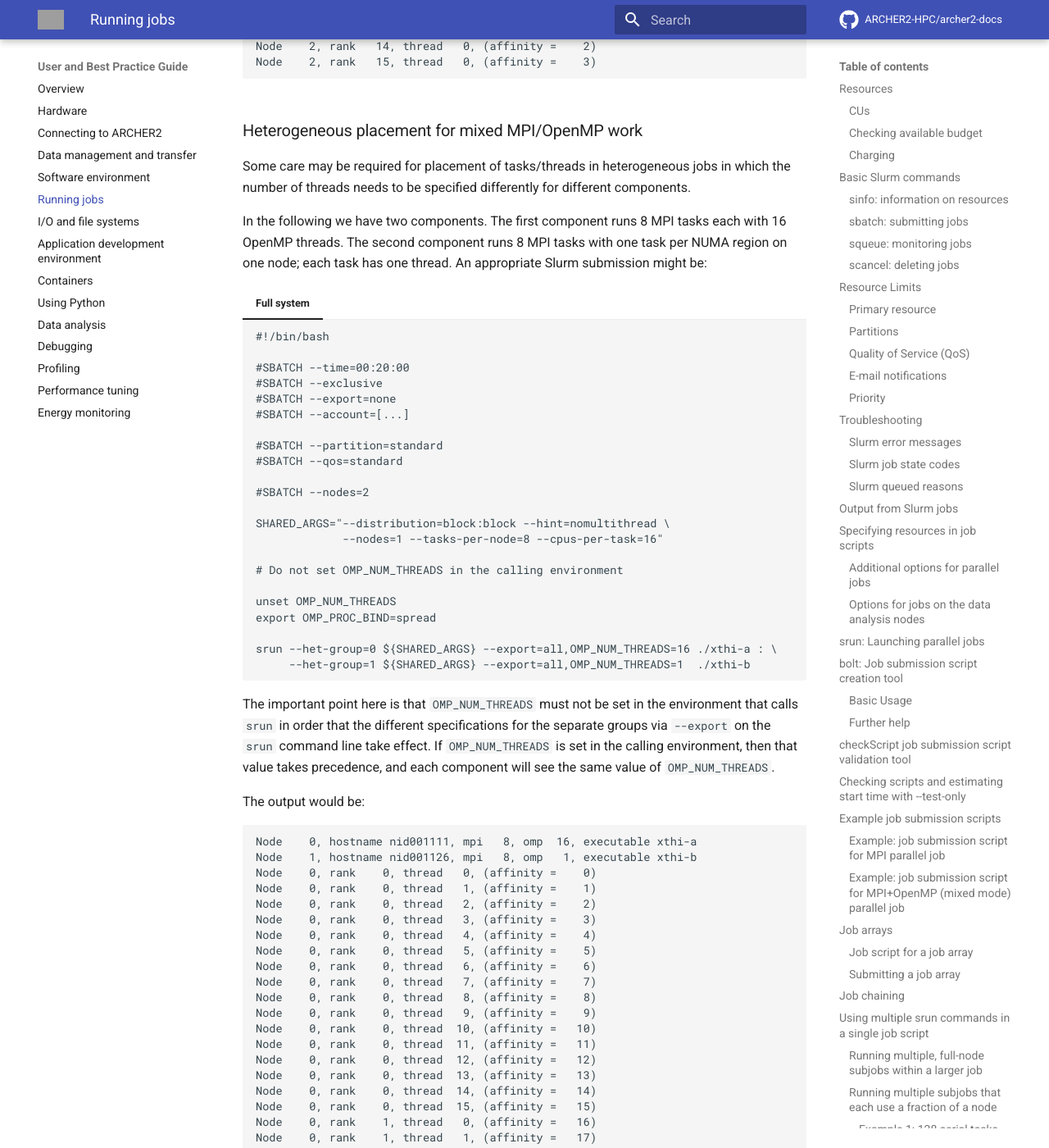
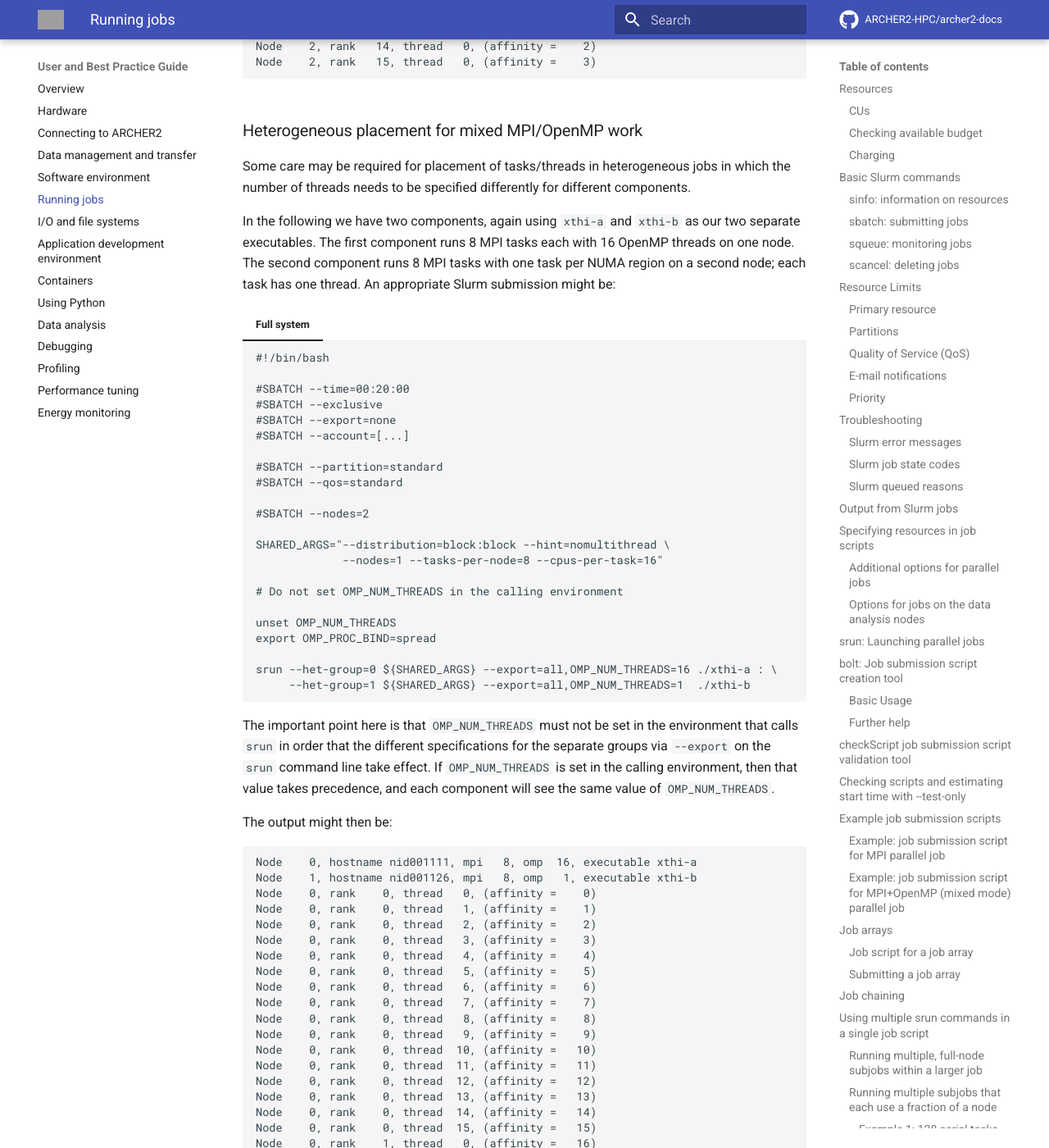
Before and after one commit to ARCHER2-HPC/archer2-docs, an MkDocs documentation site: the page built from docs/user-guide/scheduler.md, in a window 1280 px wide and 1400 px high, scrolled down 41071 px. Shown: the whole window at 82% size. Built offline with MkDocs 1.6.1 and Material for MkDocs 9.7.7, drawn with Linux system fonts in a browser that asks for light colours; comment, search, counter and statistics services are not loaded; some of the changed text lies outside the part shown; grey boxes are pictures that could not be loaded.

Commit message:
Explain use of xthi-a and xthi-b in hetjob shared communicator w/ OpenMP example.

````diff
--- a/docs/user-guide/scheduler.md
+++ b/docs/user-guide/scheduler.md
@@ -1875,11 +1875,11 @@ Some care may be required for placement of tasks/threads in heterogeneous
 jobs in which the number of threads needs to be specified differently
 for different components.
 
-In the following we have two components. The
-first component runs 8 MPI tasks each with 16 OpenMP threads.
-The second component runs 8 MPI tasks with
-one task per NUMA region on one node; each task has one thread.
-An appropriate Slurm submission might be:
+In the following we have two components, again using `xthi-a` and
+`xthi-b` as our two separate executables. The first component runs
+8 MPI tasks each with 16 OpenMP threads on one node. The second component
+runs 8 MPI tasks with one task per NUMA region on a second node; each
+task has one thread. An appropriate Slurm submission might be:
 
 === "Full system"
 
@@ -1916,7 +1916,7 @@ command line take effect. If `OMP_NUM_THREADS` is set in the calling
 environment, then that value takes precedence, and each component will
 see the same value of `OMP_NUM_THREADS`.
 
-The output would be:
+The output might then be:
 ```
 Node    0, hostname nid001111, mpi   8, omp  16, executable xthi-a
 Node    1, hostname nid001126, mpi   8, omp   1, executable xthi-b
@@ -1950,6 +1950,9 @@ Node    1, rank   13, thread   0, (affinity =   80)
 Node    1, rank   14, thread   0, (affinity =   96)
 Node    1, rank   15, thread   0, (affinity =  112)
 ```
+Here we can see the eight MPI tasks from `xthi-a` each running with
+sixteen OpenMP threads. Then the 8 MPI tasks with no threading from
+`xthi-b` are spaced across the cores on the second node, one per NUMA region.
 
 
 ## Low priority access
````
